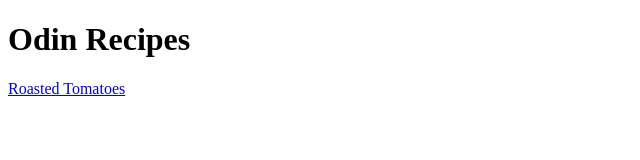
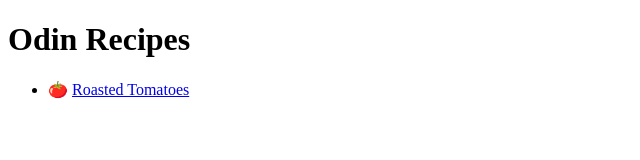
Before and after one commit to kkochie/odin-recipes, a plain HTML site: page index.html in a window 1280 px wide. Shown: the whole page, without its empty margins (0-640 px from the left). Drawn offline with Linux system fonts and the light colour scheme.

Commit message:
Init commit

```diff
--- a/index.html
+++ b/index.html
@@ -1,13 +1,22 @@
 <!DOCTYPE html>
 <html lang="en">
+
 <head>
   <meta charset="UTF-8">
   <meta http-equiv="X-UA-Compatible" content="IE=edge">
   <meta name="viewport" content="width=device-width, initial-scale=1.0">
+  <link rel="stylesheet" href="styles.css">
   <title>Odin Recipes</title>
 </head>
+
 <body>
-  <h1>Odin Recipes</h1>
-  <a href="recipes/roasted-tomatoes.html">Roasted Tomatoes</a>
+  <div class="container">
+    <h1>Odin Recipes</h1>
+    <ul>
+      <li>🍅 <a href="recipes/roasted-tomatoes.html">Roasted Tomatoes</a></li>
+    </ul>
+  </div>
+
 </body>
+
 </html>
```
